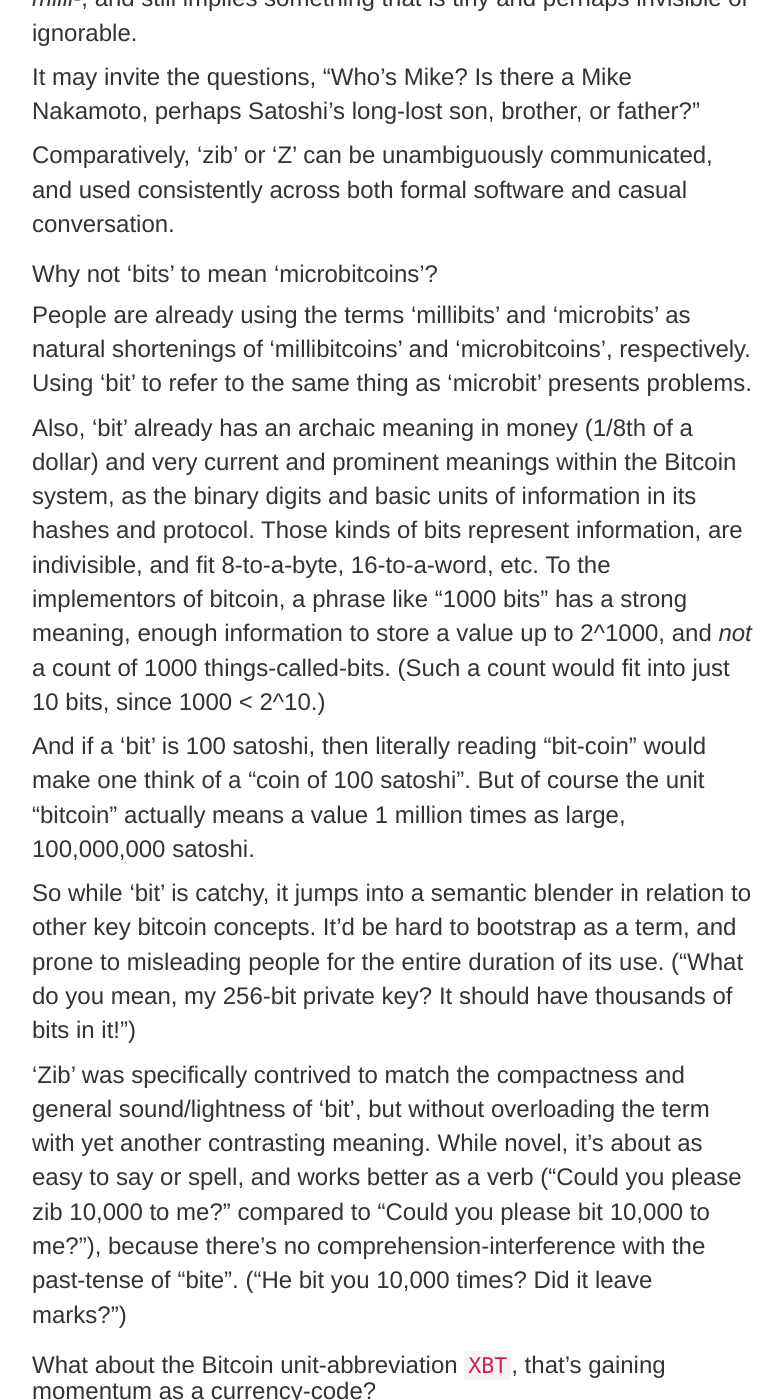
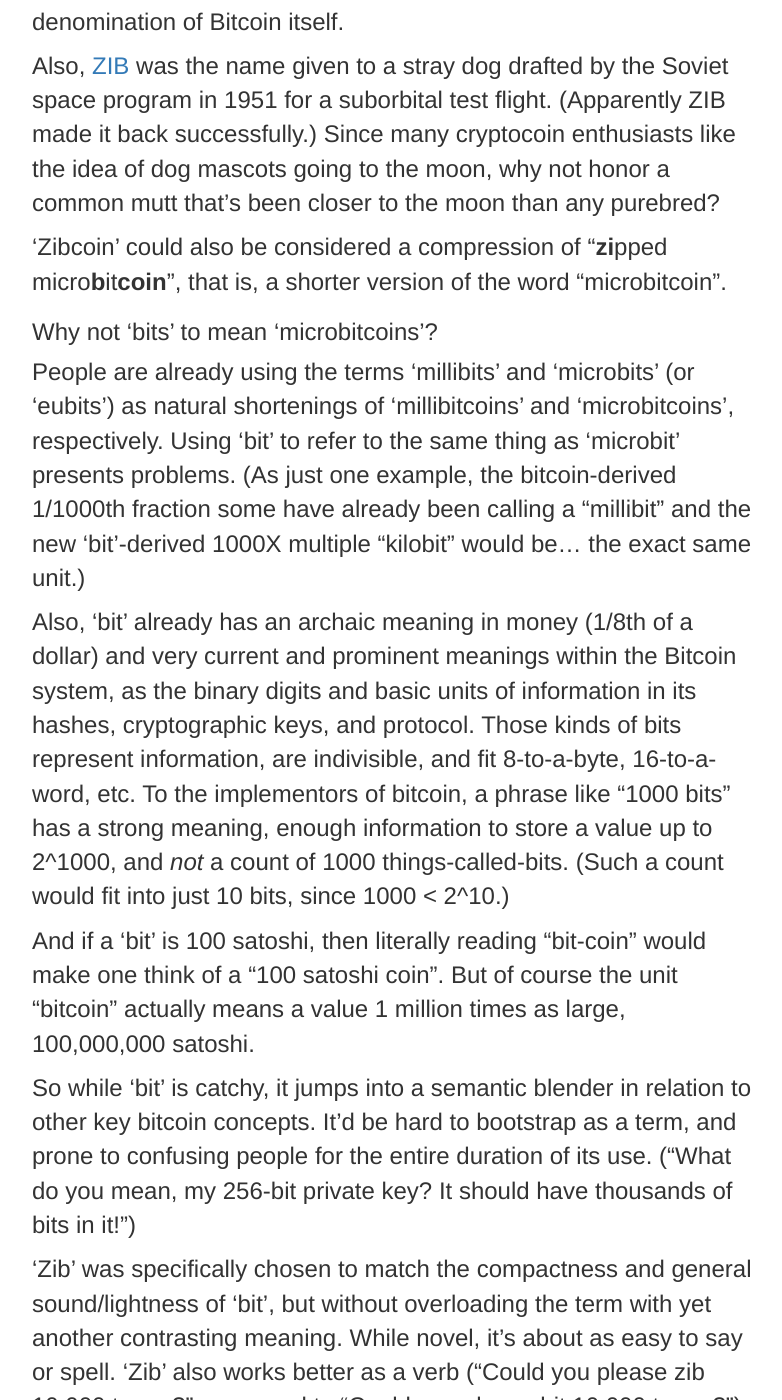
Before and after one commit to gojomo/zibcoin.org, a Jekyll site: the page built from faq.md, in a window 1280 px wide and 1400 px high, scrolled down 411 px. Shown: the whole window, without its empty margins (248-1030 px from the left). Built offline with Jekyll 4.4.1, drawn with Linux system fonts in a browser that asks for light colours; nearby versions of some CDN libraries; some of the changed text lies outside the part shown.

Commit message:
add 'zib' origin, reorder

```diff
--- a/faq.md
+++ b/faq.md
@@ -1,31 +1,44 @@
 ---
-title: Ƶibcoin Frequently-Asked Questions
+title: Ƶibcoin ("zib" as another name for µBTC) Frequently-Asked Questions
 layout: minimal
 ---
 
-# Ƶibcoin Frequently-Asked Questions
+# Ƶibcoin ("zib" as another name for µBTC) Frequently-Asked Questions
+
+### Where does the term 'zib' come from?
+
+'Zib' is a nonsense word without prior meaning in English, chosen somewhat arbitrarily for its similarity (in length, sound, and spelling) to *bit*, while also being sufficiently distinct.
+
+As it turns out, though, alternate derivations can be chosen retroactively. A recursive backronym is one possibility:
+
+"ZIB = ZIB Is Bitcoin" - emphasizing it's just another convenience
+denomination of Bitcoin itself.
+
+Also, [ZIB](https://en.wikipedia.org/wiki/Soviet_space_dogs#Bolik_and_ZIB) was the name given to a stray dog drafted by the Soviet space program in 1951 for a suborbital test flight. (Apparently ZIB made it back successfully.) Since many cryptocoin enthusiasts like the idea of dog mascots going to the moon, why not honor a common mutt that's been closer to the moon than any purebred?
+
+'Zibcoin' could also be considered a compression of "**zi**pped micro**b**it**coin**", that is, a shorter version of the word "microbitcoin".
+
+### Why not 'bits' to mean 'microbitcoins'?
+
+People are already using the terms 'millibits' and 'microbits' (or 'eubits') as natural shortenings of 'millibitcoins' and 'microbitcoins', respectively. Using 'bit' to refer to the same thing as 'microbit' presents problems. (As just one example, the bitcoin-derived 1/1000th fraction some have already been calling a "millibit" and the new 'bit'-derived 1000X multiple "kilobit" would be... the exact same unit.)
+
+Also, 'bit' already has an archaic meaning in money (1/8th of a dollar) and very current and prominent meanings within the Bitcoin system, as the binary digits and basic units of information in its hashes, cryptographic keys, and protocol. Those kinds of bits represent information, are indivisible, and fit 8-to-a-byte, 16-to-a-word, etc. To the implementors of bitcoin, a phrase like "1000 bits" has a strong meaning, enough information to store a value up to 2^1000, and *not* a count of 1000 things-called-bits. (Such a count would fit into just 10 bits, since 1000 < 2^10.)
+
+And if a 'bit' is 100 satoshi, then literally reading "bit-coin" would make one think of a "100 satoshi coin". But of course the unit "bitcoin" actually means a value 1 million times as large, 100,000,000 satoshi.
+
+So while 'bit' is catchy, it jumps into a semantic blender in relation to other key bitcoin concepts. It'd be hard to bootstrap as a term, and prone to confusing people for the entire duration of its use. ("What do you mean, my 256-bit private key? It should have thousands of bits in it!")
+
+'Zib' was specifically chosen to match the compactness and general sound/lightness of 'bit', but without overloading the term with yet another contrasting meaning. While novel, it's about as easy to say or spell. 'Zib' also works better as a verb ("Could you please zib 10,000 to me?" compared to "Could you please bit 10,000 to me?"), because there's no comprehension-interference with the past-tense of "bite". ("He bit you 10,000 times? Did it leave marks?")
 
 ### Why not "mics" (pronounced "mikes") as a casual way of referring to microbitcoins?
 
-Of prior proposals, that's the best – but still has problems.
+Of prior proposals, that's one of the best – but still has problems.
 
 It requires the secondary spelling ("mike") to clarify pronounciation. There will be a natural tendency to abbreviate it with an 'm' – which risks confusion with 'millis', a very different unit. Using the proper metric abbreviation, µ ("mu"), then just makes things seem more arcane. Since it still references *micro-*, it still risks confusion with *milli-*, and still implies something that is tiny and perhaps invisible or ignorable.
 
 It may invite the questions, "Who's Mike? Is there a Mike Nakamoto, perhaps Satoshi's long-lost son, brother, or father?"
 
 Comparatively, 'zib' or 'Z' can be unambiguously communicated, and used consistently across both formal software and casual conversation.
-
-### Why not 'bits' to mean 'microbitcoins'?
-
-People are already using the terms 'millibits' and 'microbits' as natural shortenings of 'millibitcoins' and 'microbitcoins', respectively. Using 'bit' to refer to the same thing as 'microbit' presents problems.
-
-Also, 'bit' already has an archaic meaning in money (1/8th of a dollar) and very current and prominent meanings within the Bitcoin system, as the binary digits and basic units of information in its hashes and protocol. Those kinds of bits represent information, are indivisible, and fit 8-to-a-byte, 16-to-a-word, etc. To the implementors of bitcoin, a phrase like "1000 bits" has a strong meaning, enough information to store a value up to 2^1000, and *not* a count of 1000 things-called-bits. (Such a count would fit into just 10 bits, since 1000 < 2^10.)
-
-And if a 'bit' is 100 satoshi, then literally reading "bit-coin" would make one think of a "coin of 100 satoshi". But of course the unit "bitcoin" actually means a value 1 million times as large, 100,000,000 satoshi.
-
-So while 'bit' is catchy, it jumps into a semantic blender in relation to other key bitcoin concepts. It'd be hard to bootstrap as a term, and prone to misleading people for the entire duration of its use. ("What do you mean, my 256-bit private key? It should have thousands of bits in it!")
-
-'Zib' was specifically contrived to match the compactness and general sound/lightness of 'bit', but without overloading the term with yet another contrasting meaning. While novel, it's about as easy to say or spell, and works better as a verb ("Could you please zib 10,000 to me?" compared to "Could you please bit 10,000 to me?"), because there's no comprehension-interference with the past-tense of "bite". ("He bit you 10,000 times? Did it leave marks?")
 
 ### What about the Bitcoin unit-abbreviation `XBT`, that's gaining momentum as a currency-code?
 
```
